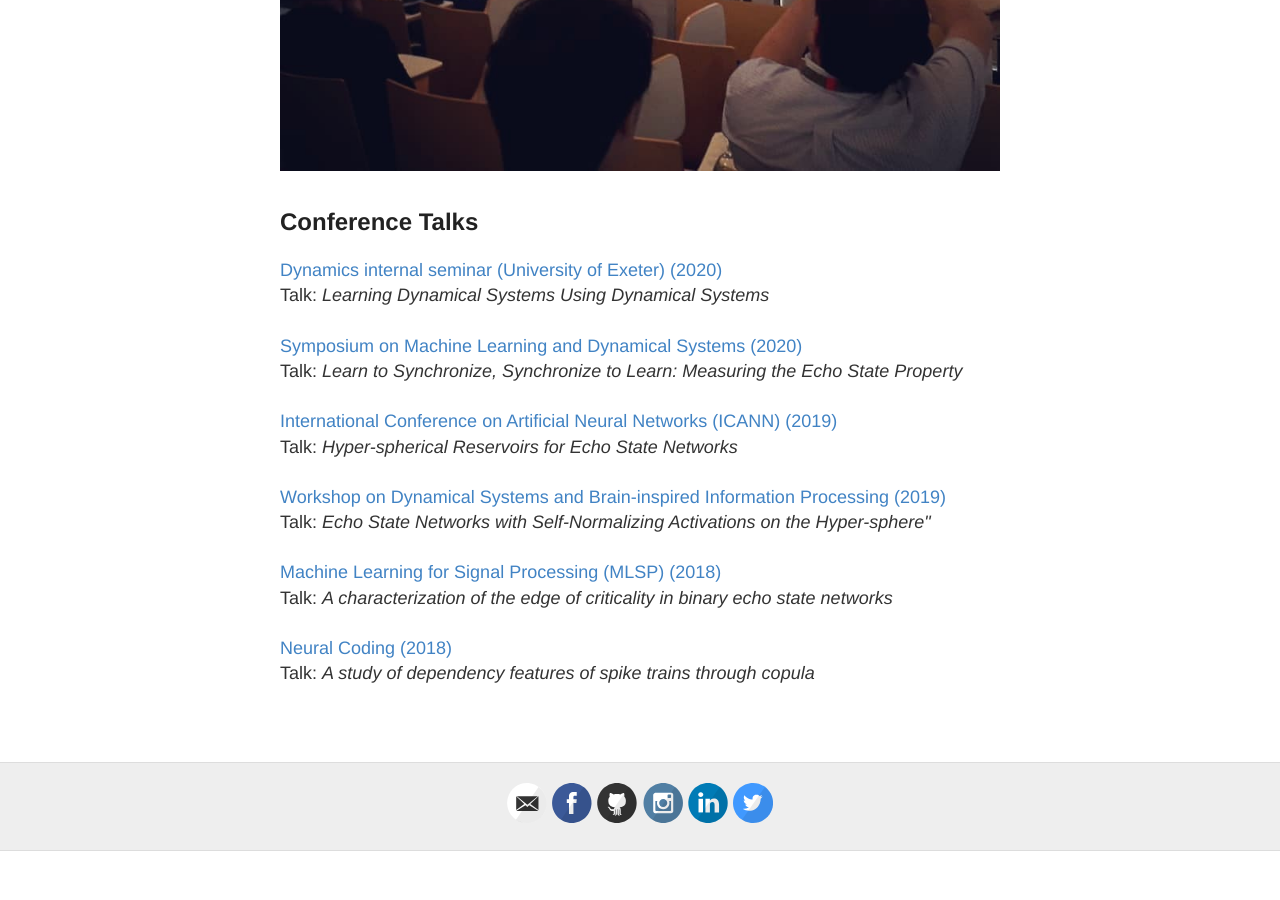
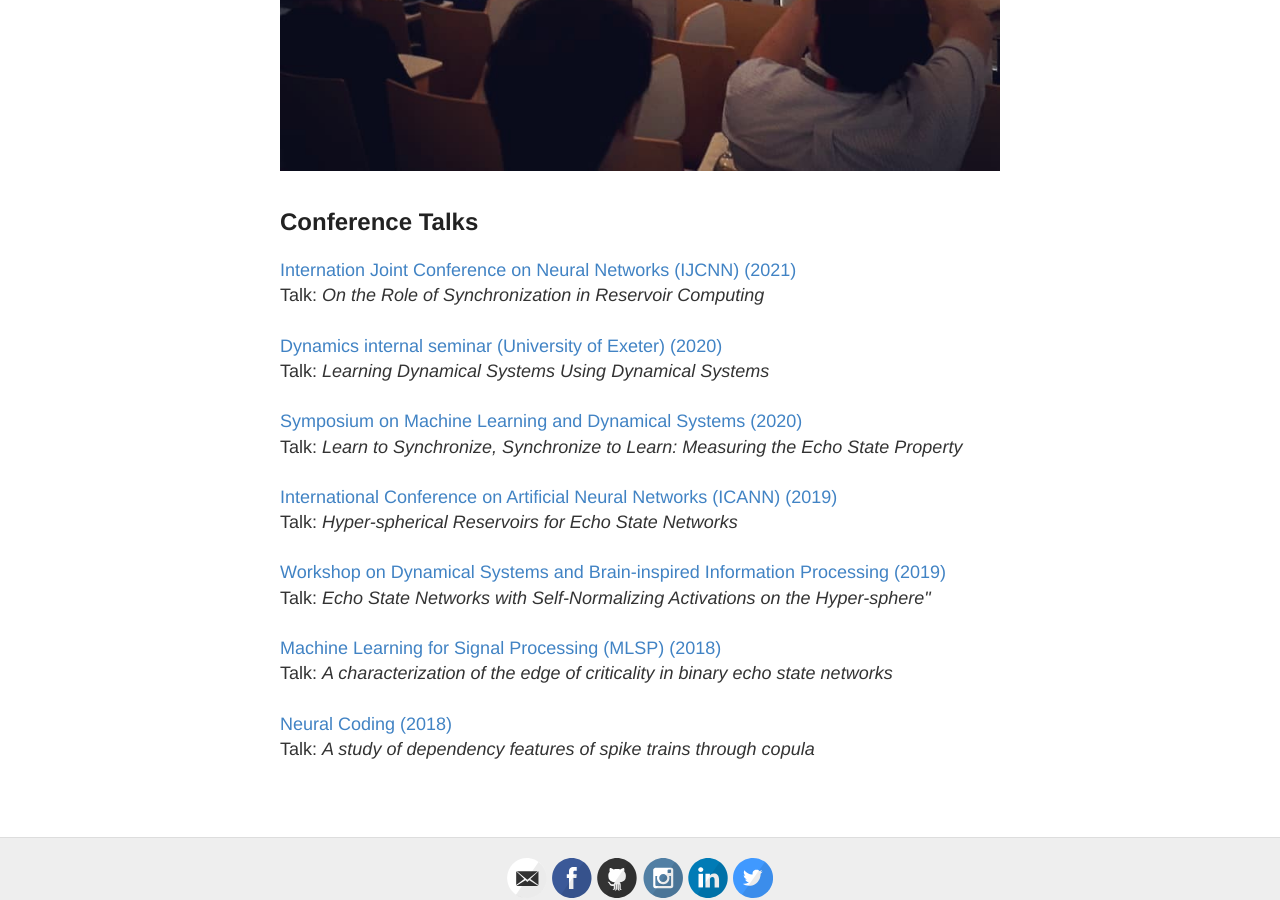
Before and after one commit to verzep/verzep.github.io, a Jekyll site: the page built from publications.html, in a window 1280 px wide and 900 px high, scrolled down 1571 px. Built offline with Jekyll 4.4.1, drawn with Linux system fonts in a browser that asks for light colours; before the commit the page ends 2422 px from its top, so only the background shows below that.

Commit message:
Update talks.yaml

```diff
--- a/_data/talks.yaml
+++ b/_data/talks.yaml
@@ -1,3 +1,9 @@
+- title: On the Role of Synchronization in Reservoir Computing
+  conference: Internation Joint Conference on Neural Networks (IJCNN)
+  link: https://events.femto-st.fr/DLUNH/en
+  video:
+  year: 2021
+
 
 - title: Learning Dynamical Systems Using Dynamical Systems
   conference: Dynamics internal seminar (University of Exeter)
```
